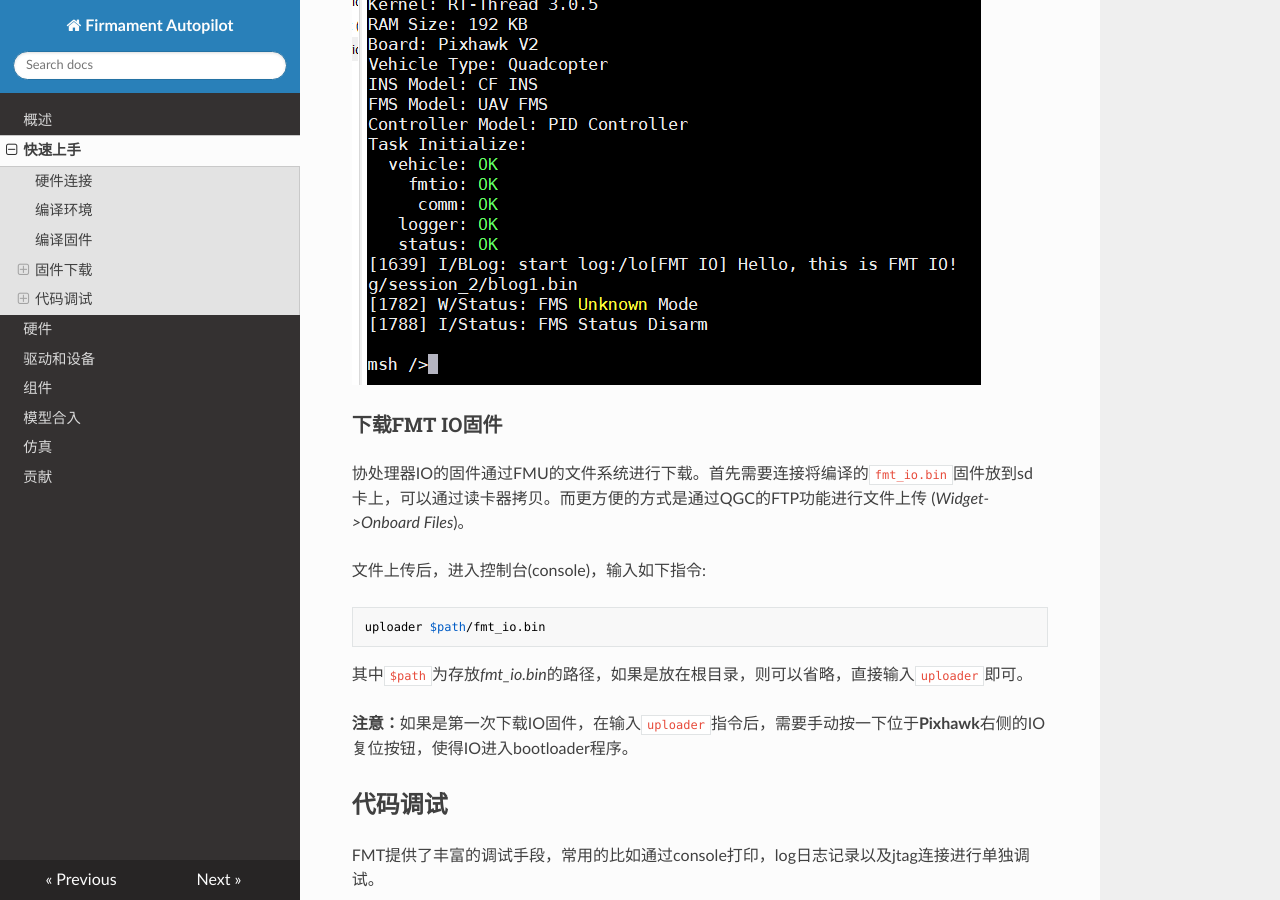
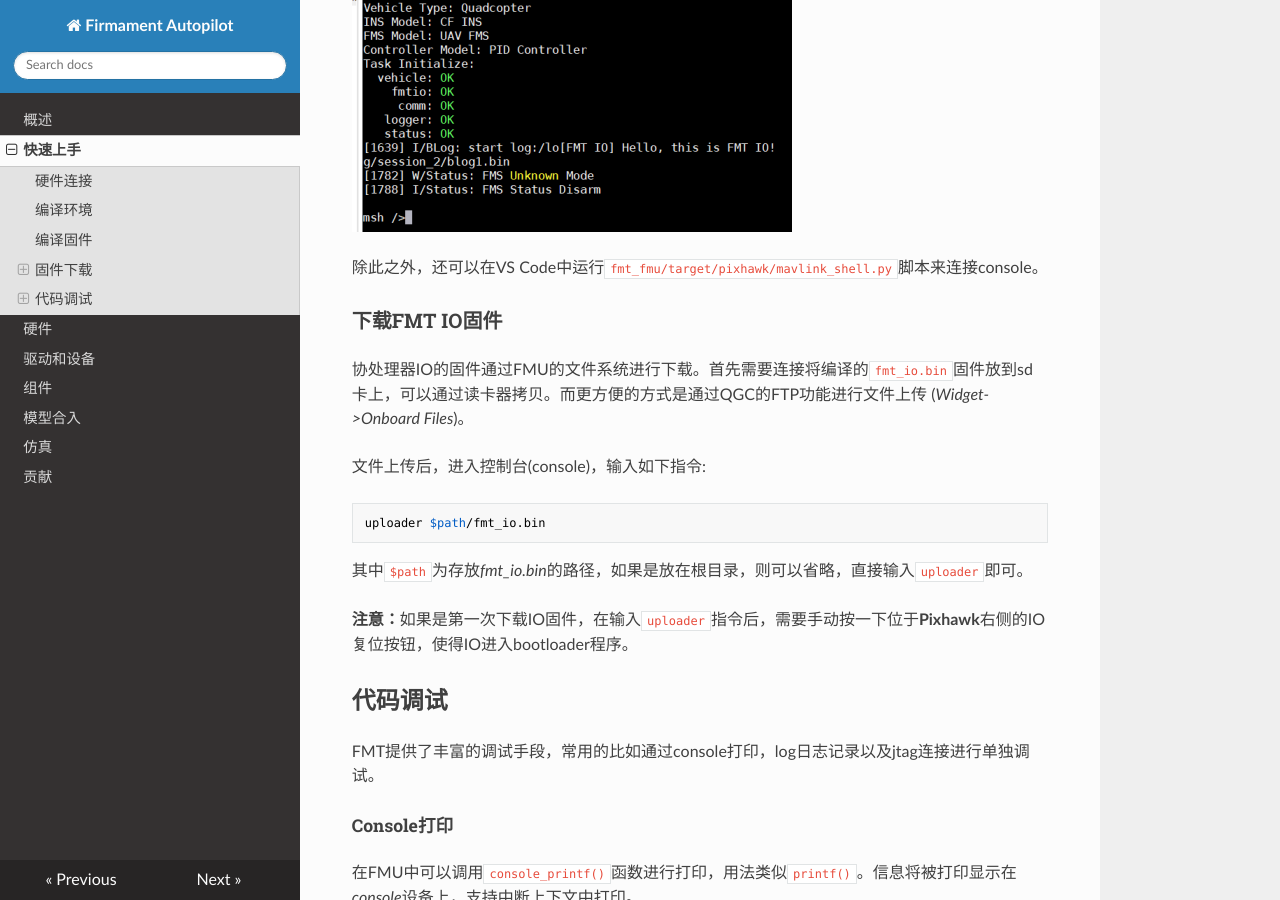
Before and after one commit to hcx19971201/doc_src, an MkDocs documentation site: the page built from docs/getting_started.md, in a window 1280 px wide and 900 px high, scrolled down 2553 px. Built offline with MkDocs 1.6.1, drawn with Linux system fonts in a browser that asks for light colours; nearby versions of some CDN libraries.

Commit message:
modify image size

```diff
--- a/docs/getting_started.md
+++ b/docs/getting_started.md
@@ -58,6 +58,8 @@ scons -j4
 
 ![console](img/console.png)
 
+除此之外，还可以在VS Code中运行`fmt_fmu/target/pixhawk/mavlink_shell.py`脚本来连接console。
+
 ### 下载FMT IO固件
 协处理器IO的固件通过FMU的文件系统进行下载。首先需要连接将编译的`fmt_io.bin`固件放到sd卡上，可以通过读卡器拷贝。而更方便的方式是通过QGC的FTP功能进行文件上传 (*Widget->Onboard Files*)。
 
```
Also changed, not shown: docs/img/console.png.
